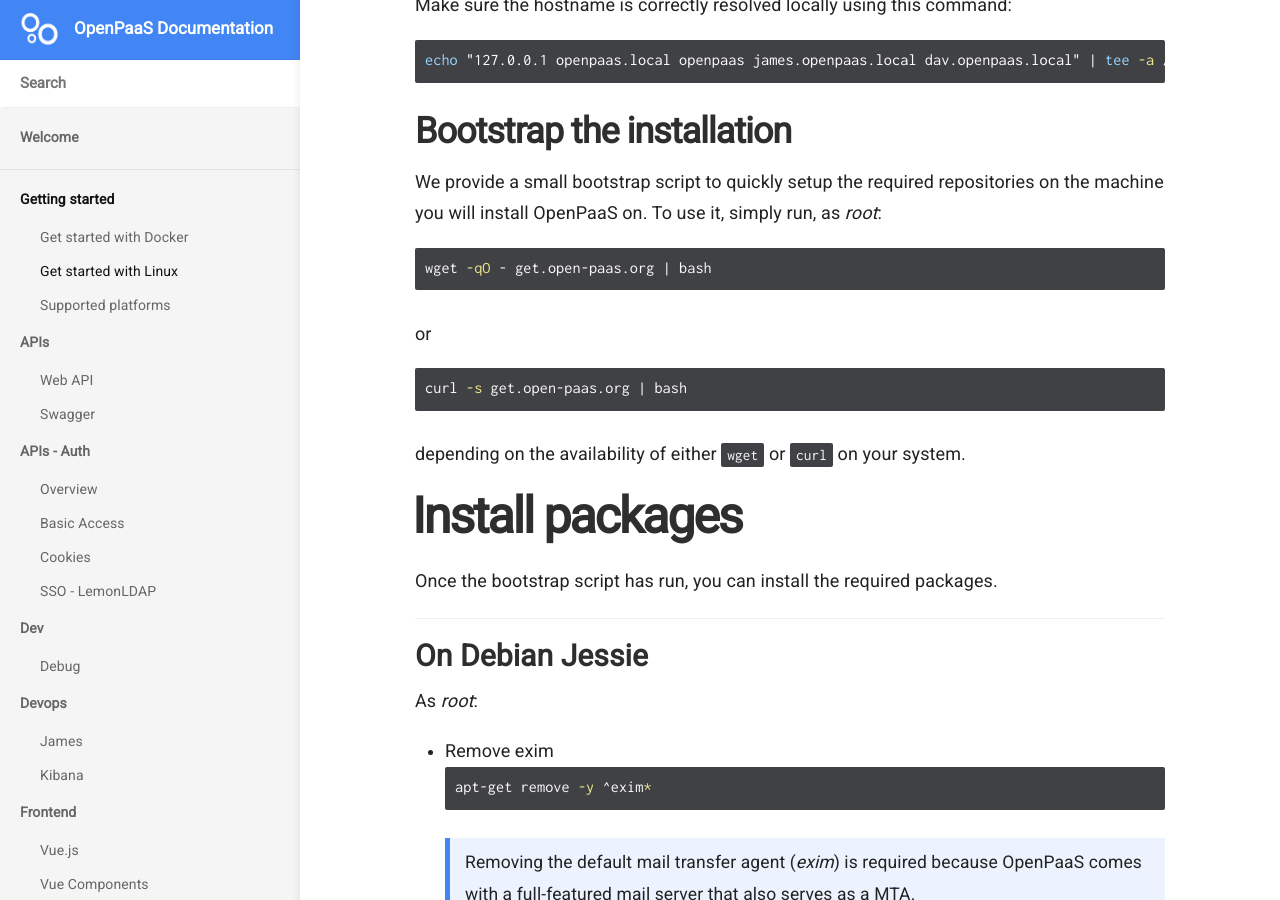
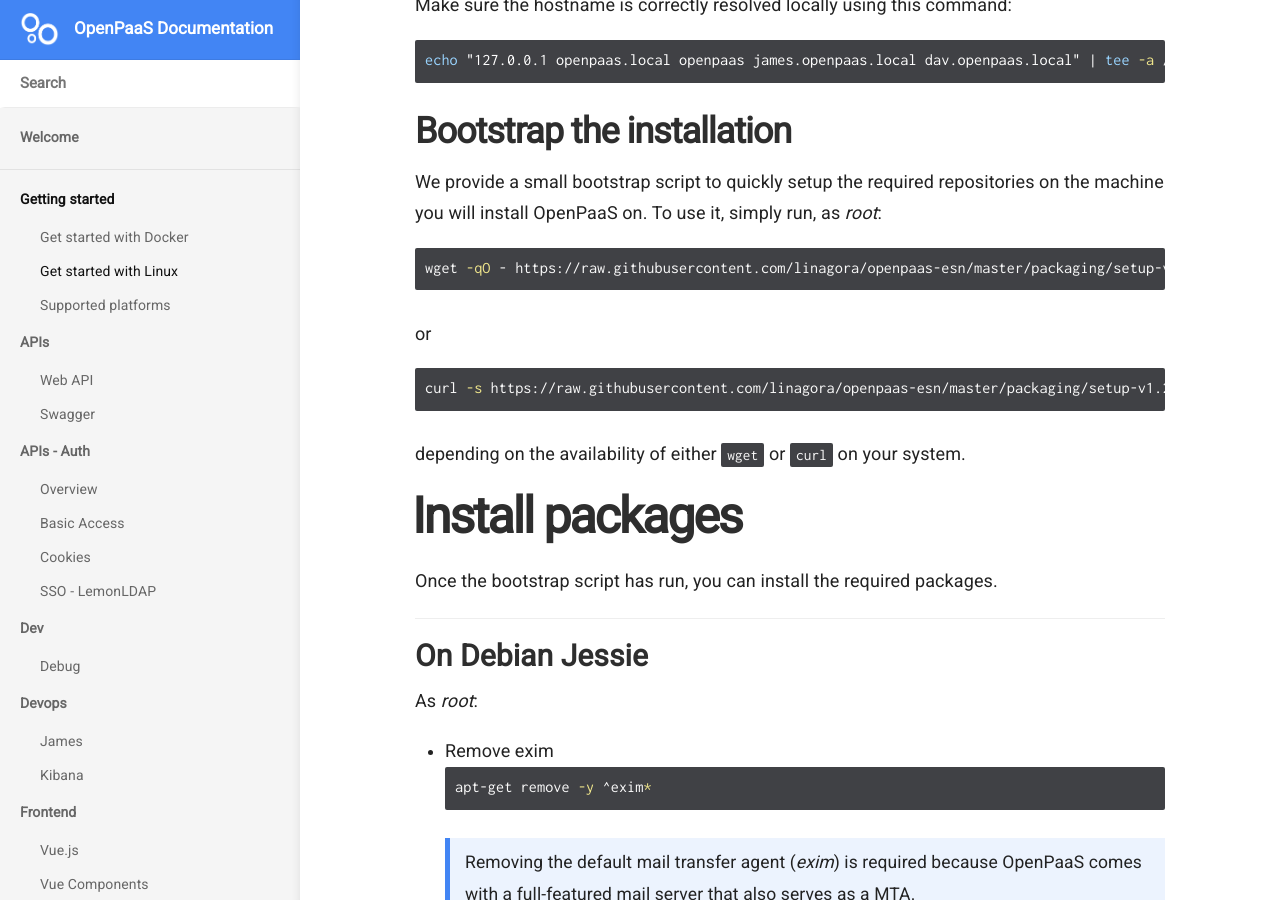
Before and after one commit to linagora/openpaas-doc, a Jekyll site: the page built from _docs/getting-started/linux.md, in a window 1280 px wide and 900 px high, scrolled down 1220 px. Built offline with Jekyll 4.4.1, drawn with Linux system fonts in a browser that asks for light colours; nearby versions of some CDN libraries; a script that is not in the unit is left out.

Commit message:
Remove bounce URL get.open-paas.org and give github link directly

````diff
--- a/_docs/getting-started/linux.md
+++ b/_docs/getting-started/linux.md
@@ -35,13 +35,13 @@
 We provide a small bootstrap script to quickly setup the required repositories on the machine you will install OpenPaaS on. To use it, simply run, as _root_:
 
 ```bash
-wget -qO - get.open-paas.org | bash
+wget -qO - https://raw.githubusercontent.com/linagora/openpaas-esn/master/packaging/setup-v1.2.sh | bash
 ```
 
 or
 
 ```bash
-curl -s get.open-paas.org | bash
+curl -s https://raw.githubusercontent.com/linagora/openpaas-esn/master/packaging/setup-v1.2.sh | bash
 ```
 
 depending on the availability of either `wget` or `curl` on your system.
````
